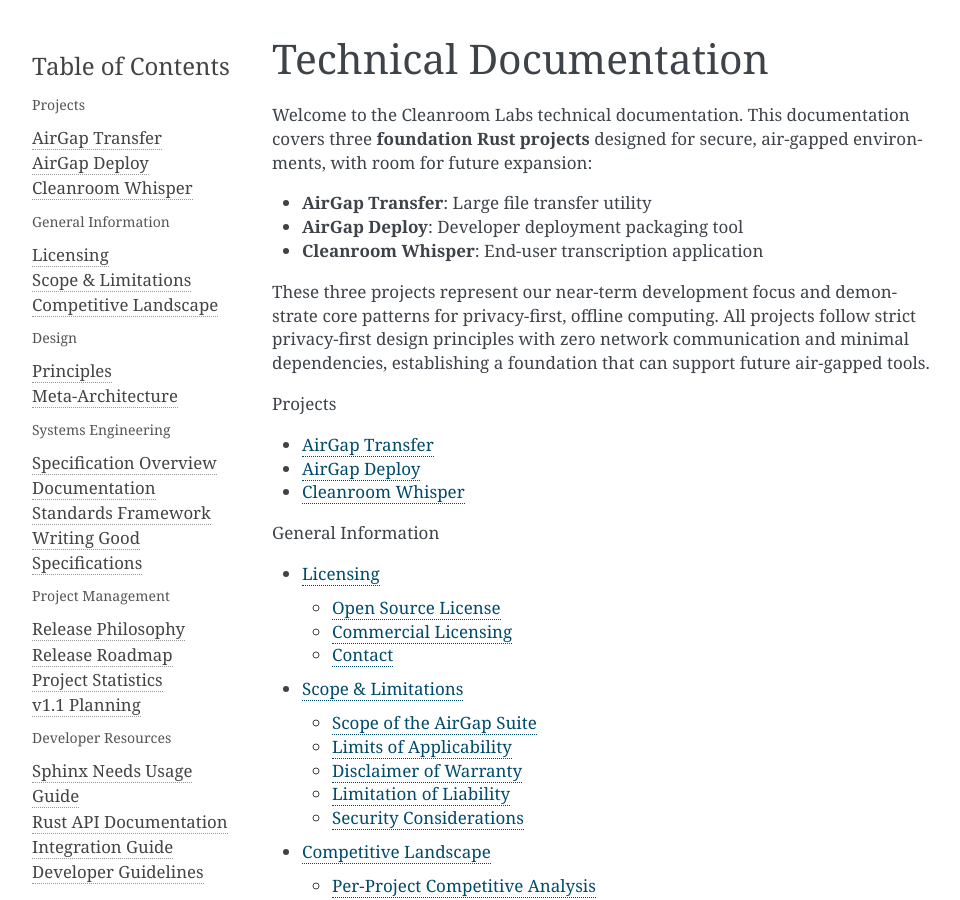
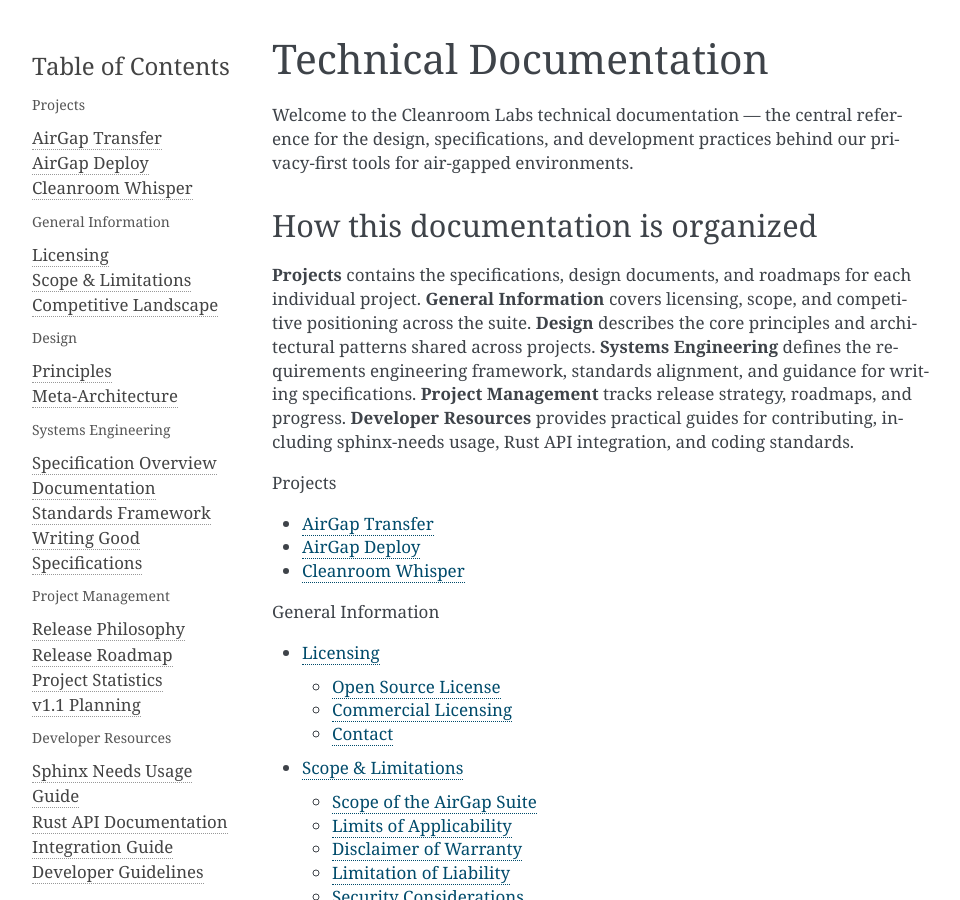
Before and after one commit to Cleanroom-Labs/cleanroom-technical-docs, a Sphinx documentation site: the page built from source/index.rst, in a window 1280 px wide and 900 px high. Shown: the whole window, without its empty margins (148-1108 px from the left). Built offline with Sphinx 7.4.7, drawn with Linux system fonts in a browser that asks for light colours; the version number could not be read and is left out.

Commit message:
docs: simplify index page to reduce maintenance burden
Replace project enumeration and hardcoded counts with a concise
welcome sentence and a "How this documentation is organized"
paragraph that describes each section. Section names are bolded
for scannability. No project names, counts, or implementation
details that can drift out of sync.

Co-Authored-By: Claude Opus 4.6 <noreply@anthropic.com>

```diff
--- a/source/index.rst
+++ b/source/index.rst
@@ -1,13 +1,12 @@
 Technical Documentation
 =======================
 
-Welcome to the Cleanroom Labs technical documentation. This documentation covers three **foundation Rust projects** designed for secure, air-gapped environments, with room for future expansion:
+Welcome to the Cleanroom Labs technical documentation — the central reference for the design, specifications, and development practices behind our privacy-first tools for air-gapped environments.
 
-- **AirGap Transfer**: Large file transfer utility
-- **AirGap Deploy**: Developer deployment packaging tool
-- **Cleanroom Whisper**: End-user transcription application
+How this documentation is organized
+------------------------------------
 
-These three projects represent our near-term development focus and demonstrate core patterns for privacy-first, offline computing. All projects follow strict privacy-first design principles with zero network communication and minimal dependencies, establishing a foundation that can support future air-gapped tools.
+**Projects** contains the specifications, design documents, and roadmaps for each individual project. **General Information** covers licensing, scope, and competitive positioning across the suite. **Design** describes the core principles and architectural patterns shared across projects. **Systems Engineering** defines the requirements engineering framework, standards alignment, and guidance for writing specifications. **Project Management** tracks release strategy, roadmaps, and progress. **Developer Resources** provides practical guides for contributing, including sphinx-needs usage, Rust API integration, and coding standards.
 
 .. toctree::
    :maxdepth: 1
```
